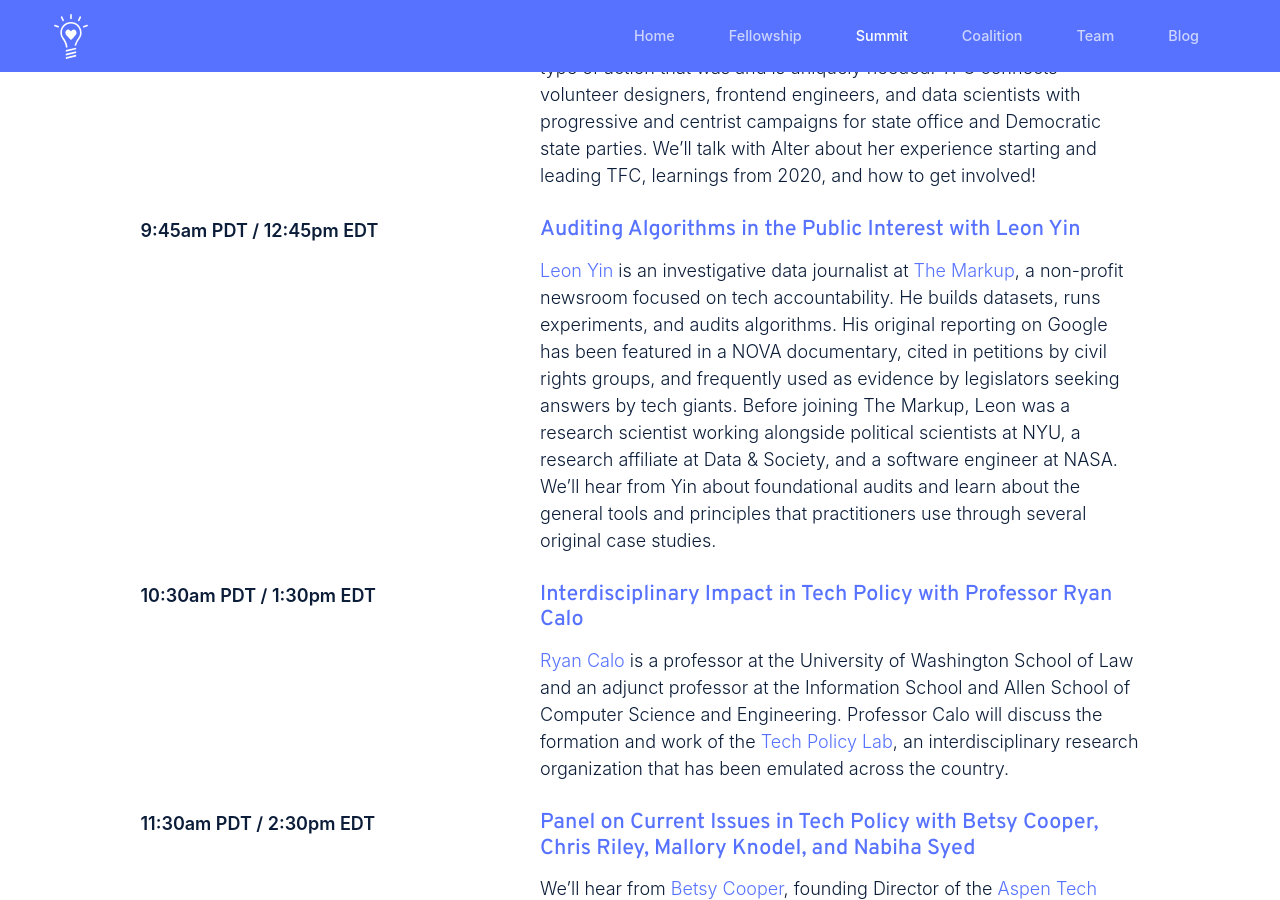
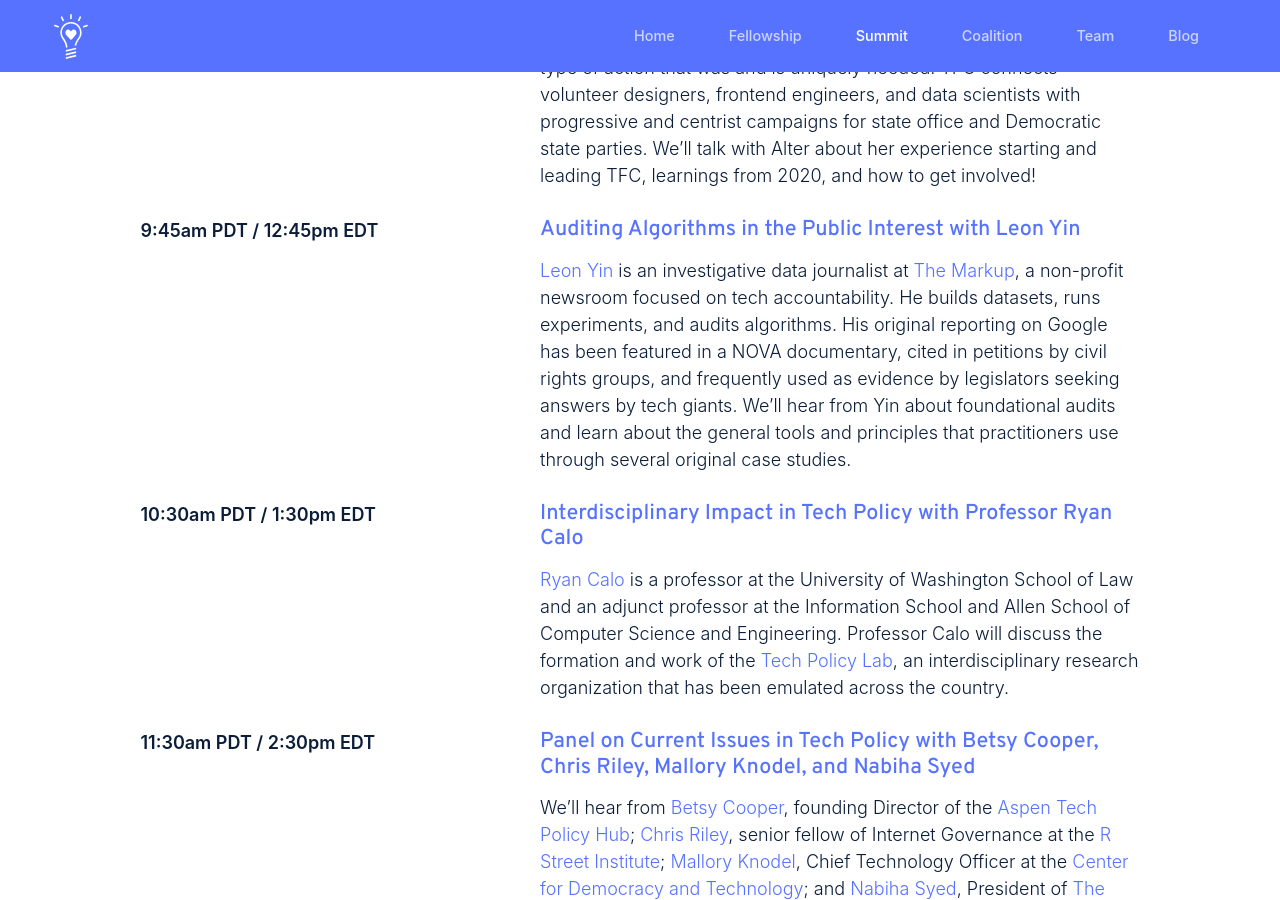
Before and after one commit to impact-labs/impact-labs.github.io, a Jekyll site: the page built from pages/summit.html, in a window 1280 px wide and 900 px high, scrolled down 2982 px. Built offline with Jekyll 4.4.1, drawn with Linux system fonts in a browser that asks for light colours.

Commit message:
Update summit_2021_sessions.yaml

```diff
--- a/_data/summit_2021_sessions.yaml
+++ b/_data/summit_2021_sessions.yaml
@@ -29,7 +29,7 @@
       description: Jessica Alter, now VP of Business Development at Figma, founded <a href="https://www.techforcampaigns.org/">Tech for Campaigns</a> in the wake of the 2016 presidential election as a way for people with digital skills to channel anger and sadness into a type of action that was and is uniquely needed. TFC connects volunteer designers, frontend engineers, and data scientists with progressive and centrist campaigns for state office and Democratic state parties. We’ll talk with Alter about her experience starting and leading TFC, learnings from 2020, and how to get involved!
     - time: 9:45am PDT / 12:45pm EDT
       title: Auditing Algorithms in the Public Interest with Leon Yin
-      description: <a href="https://themarkup.org/people/leon-yin">Leon Yin</a> is an investigative data journalist at <a href="https://themarkup.org/">The Markup</a>, a non-profit newsroom focused on tech accountability. He builds datasets, runs experiments, and audits algorithms. His original reporting on Google has been featured in a NOVA documentary, cited in petitions by civil rights groups, and frequently used as evidence by legislators seeking answers by tech giants. Before joining The Markup, Leon was a research scientist working alongside political scientists at NYU, a research affiliate at Data & Society, and a software engineer at NASA. We’ll hear from Yin about foundational audits and learn about the general tools and principles that practitioners use through several original case studies.
+      description: <a href="https://themarkup.org/people/leon-yin">Leon Yin</a> is an investigative data journalist at <a href="https://themarkup.org/">The Markup</a>, a non-profit newsroom focused on tech accountability. He builds datasets, runs experiments, and audits algorithms. His original reporting on Google has been featured in a NOVA documentary, cited in petitions by civil rights groups, and frequently used as evidence by legislators seeking answers by tech giants. We’ll hear from Yin about foundational audits and learn about the general tools and principles that practitioners use through several original case studies.
     - time: 10:30am PDT / 1:30pm EDT
       title: Interdisciplinary Impact in Tech Policy with Professor Ryan Calo
       description: <a href="https://www.law.uw.edu/directory/faculty/calo-ryan">Ryan Calo</a> is a professor at the University of Washington School of Law and an adjunct professor at the Information School and Allen School of Computer Science and Engineering. Professor Calo will discuss the formation and work of the <a href="https://techpolicylab.uw.edu/">Tech Policy Lab</a>, an interdisciplinary research organization that has been emulated across the country.
```
